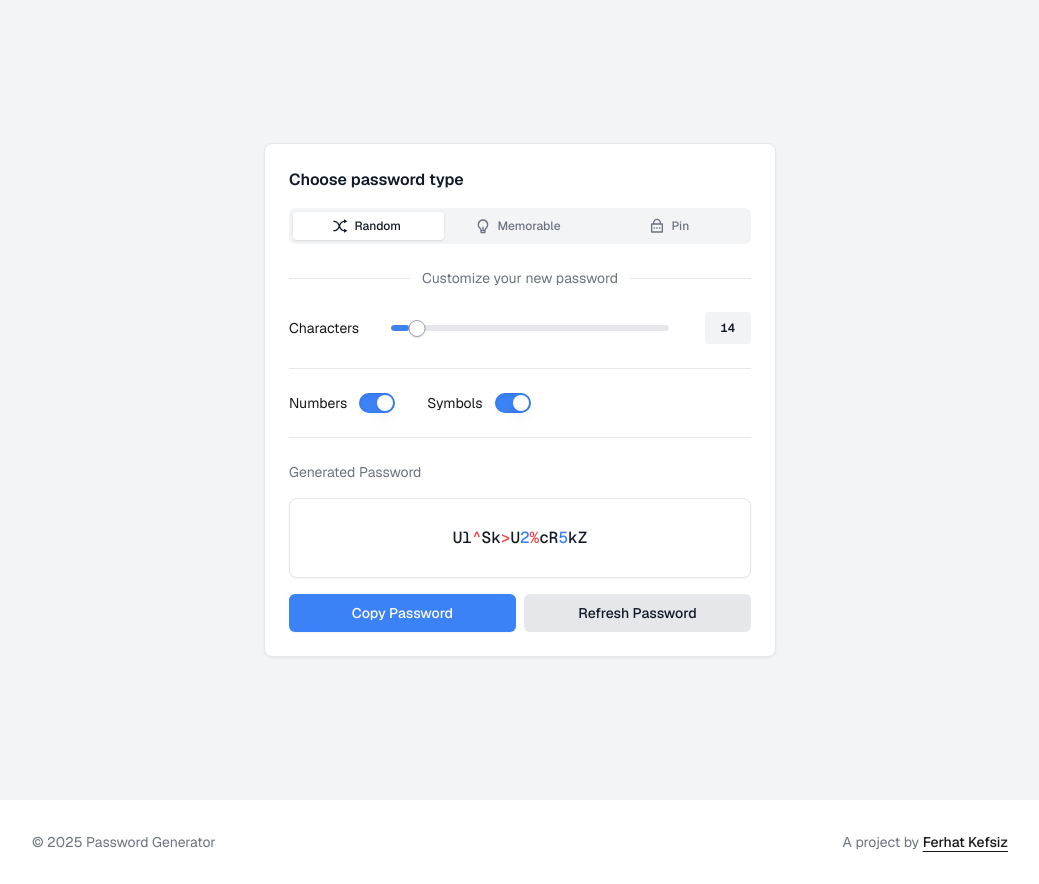
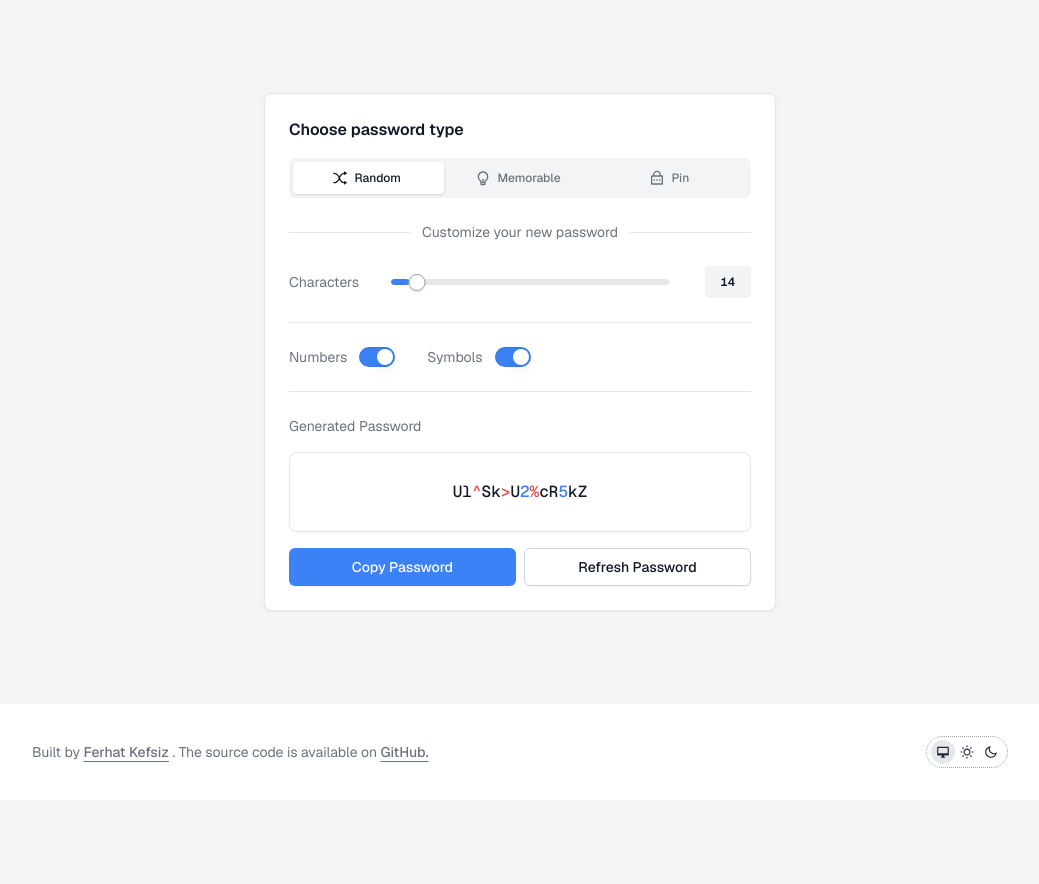
Before and after one commit to ferhatkefsiz/password-generator, a Next.js app: page / in a window 1280 px wide. Shown: the whole page, without its empty margins (120-1159 px from the left). After the commit the page ends 800 px from the top, so only its background shows below. Built offline with nearby package versions, Linux system fonts and the light colour scheme.

Commit message:
feat: add ThemeSwitcher

```diff
--- a/package.json
+++ b/package.json
@@ -15,9 +15,10 @@
     "@radix-ui/react-tabs": "^1.1.3",
     "@remixicon/react": "^4.6.0",
     "clsx": "^2.1.1",
+    "next": "15.1.7",
+    "next-themes": "^0.4.6",
     "react": "^19.0.0",
     "react-dom": "^19.0.0",
-    "next": "15.1.7",
     "tailwind-merge": "^3.0.1",
     "tailwind-variants": "^0.3.1"
   },
--- a/src/app/layout.tsx
+++ b/src/app/layout.tsx
@@ -2,13 +2,15 @@ import type { Metadata } from "next";
 import { cx } from "@/lib/utils";
 
 import { Geist, Geist_Mono } from "next/font/google";
+import { ThemeProvider } from "next-themes";
 
 import "./globals.css";
 import Footer from "@/modules/Footer";
 
 export const metadata: Metadata = {
-  title: "Create Next App",
-  description: "Generated by create next app",
+  title: "Free Password Generator | Create Strong Passwords",
+  description:
+    "Easy and secure password generator that's completely free and safe to use. Generate strong passwords and passphrases for every online account with the strong Bitwarden password generator, and get the latest best practices on how to maintain password security and privacy online.",
 };
 
 const geistSans = Geist({
@@ -35,10 +37,18 @@ export default function RootLayout({
         geistSans.variable,
         geistMono.variable,
       )}
+      suppressHydrationWarning
     >
-      <body className="font-sans">
-        {children}
-        <Footer />
+      <body className="font-sans bg-gray-100 dark:bg-gray-900 min-h-screen flex flex-col">
+        <ThemeProvider
+          attribute="class"
+          defaultTheme="system"
+          disableTransitionOnChange
+          enableSystem
+        >
+          {children}
+          <Footer />
+        </ThemeProvider>
       </body>
     </html>
   );
--- a/src/app/page.tsx
+++ b/src/app/page.tsx
@@ -99,7 +99,7 @@ export default function Home() {
   }, [password]);
 
   return (
-    <div className="flex items-center justify-center min-h-screen p-4 bg-gray-100 dark:bg-gray-900">
+    <div className="flex items-center justify-center p-4 mt-auto">
       <Card className="mx-auto max-w-lg">
         <h3 className="font-semibold text-gray-900 dark:text-gray-50">
           Choose password type
@@ -115,17 +115,17 @@ export default function Home() {
           }}
         >
           <TabsList variant="solid" className="w-full grid grid-cols-3">
-            <TabsTrigger value="random-password" className="gap-1.5 py-1.5">
+            <TabsTrigger value="random-password" className="gap-1.5 py-2">
               <RiShuffleLine className="whitespace-nowrap -ml-1 min-w-4 size-4" aria-hidden="true" />
               <span className="text-xs">Random</span>
             </TabsTrigger>
 
-            <TabsTrigger value="memorable-password" className="gap-1.5 py-1.5">
+            <TabsTrigger value="memorable-password" className="gap-1.5 py-2">
               <RiLightbulbLine className="whitespace-nowrap -ml-1 min-w-4 size-4" aria-hidden="true" />
               <span className="text-xs">Memorable</span>
             </TabsTrigger>
 
-            <TabsTrigger value="pin-password" className="gap-1.5 py-1.5">
+            <TabsTrigger value="pin-password" className="gap-1.5 py-2">
               <RiLockPasswordLine className="whitespace-nowrap -ml-1 min-w-4 size-4" aria-hidden="true" />
               <span className="text-xs">Pin</span>
             </TabsTrigger>
@@ -175,7 +175,7 @@ export default function Home() {
               <Button onClick={handleCopyPassword}>
                 {copied ? "Copied!" : "Copy Password"}
               </Button>
-              <Button onClick={handleRefreshPassword} variant="light">
+              <Button onClick={handleRefreshPassword} variant="secondary">
                 Refresh Password
               </Button>
             </div>
--- /dev/null
+++ b/src/components/ThemeSwitcher.tsx
@@ -0,0 +1,88 @@
+/* eslint-disable @typescript-eslint/no-unused-vars */
+"use client";
+
+import { cx } from "@/lib/utils";
+import { useTheme } from "next-themes";
+import { type ComponentProps, useDeferredValue } from "react";
+import { RiMacLine, RiMoonLine, RiSunLine } from "@remixicon/react";
+
+const THEMES = [
+  {
+    type: "system",
+    icon: (props: any) => {
+      return <RiMacLine {...props} />;
+    },
+    label: "system theme",
+  },
+  {
+    type: "light",
+    icon: (props: any) => <RiSunLine {...props} />,
+    label: "light theme",
+  },
+  {
+    type: "dark",
+    icon: (props: any) => <RiMoonLine {...props} />,
+    label: "dark theme",
+  },
+] as const;
+
+type Theme = (typeof THEMES)[number]["type"];
+
+interface ThemeSwitcherProps
+  extends Omit<ComponentProps<"div">, "onChange" | "value" | "defaultValue"> {
+  value?: Theme;
+  onChange?: (theme: Theme) => void;
+  defaultValue?: Theme;
+}
+
+function ThemeSwitcher({
+  value,
+  onChange,
+  defaultValue,
+  className,
+  ...props
+}: ThemeSwitcherProps) {
+  const { theme, setTheme } = useTheme();
+  const deferredTheme = useDeferredValue(theme, "system");
+
+  return (
+    <div
+      className={cx(
+        "relative isolate inline-flex h-8 items-center rounded-full border border-dotted border-gray-400 dark:border-gray-700 px-1",
+        className,
+      )}
+      {...props}
+    >
+      {THEMES.map(({ type, icon: Icon, label }) => {
+        const isActive = deferredTheme === type;
+
+        return (
+          <button
+            aria-label={`Switch to ${label}`}
+            className="group relative size-6 rounded-full transition duration-200 ease-out"
+            key={type}
+            onClick={() => setTheme(type)}
+            title={`Switch to ${label}`}
+            type="button"
+            data-umami-event={`Switch Theme to ${type}`}
+          >
+            {isActive && (
+              <div className="-z-1 absolute inset-0 rounded-full dark:bg-gray-800 bg-gray-200" />
+            )}
+            <Icon
+              className={cx(
+                "relative m-auto size-3.5",
+                "transition duration-200 ease-out",
+                isActive
+                  ? "dark:text-gray-100 text-gray-800"
+                  : "dark:text-gray-100 text-gray-800 group-hover:text-gray-400 group-focus-visible:text-gray-400 group-hover:dark:text-gray-400 group-focus-visible:dark:text-gray-400",
+              )}
+            />
+          </button>
+        );
+      })}
+    </div>
+  );
+}
+
+export { ThemeSwitcher };
--- a/src/modules/Footer.tsx
+++ b/src/modules/Footer.tsx
@@ -1,22 +1,34 @@
+import { ThemeSwitcher } from "@/components/ThemeSwitcher";
+import Link from "next/link";
+
 export default function Footer() {
   return (
-    <div className="max-w-5xl w-full mx-auto px-4 sm:px-6">
-      <footer className="relative py-8">
-        <div className="flex justify-between gap-2 max-sm:flex-col max-sm:text-center">
+    <div className="bg-white dark:bg-gray-950 mt-auto">
+      <footer className="relative py-8 max-w-5xl w-full mx-auto px-4 sm:px-6">
+        <div className="flex flex-col items-start gap-y-4 lg:flex-row w-full lg:items-center lg:justify-between">
           <p className="dark:text-gray-400 text-gray-500 text-sm">
-            &copy; {new Date().getFullYear()} Password Generator
-          </p>
-          <p className="dark:text-gray-400 text-gray-500 text-sm">
-            A project by{" "}
-            <a
-              className="text-foreground decoration-border font-medium underline underline-offset-4 hover:no-underline"
-              href="https://ferhatkefsiz.com/"
+            Built by{" "}
+            <span>
+              <Link
+                href="https://ferhatkefsiz.com"
+                className="font-medium underline underline-offset-4"
+                target="_blank"
+                rel="noopener noreferrer"
+              >
+                Ferhat Kefsiz
+              </Link>
+            </span>{" "}
+            . The source code is available on{" "}
+            <Link
+              href="https://github.com/ferhatkefsiz/password-generator"
+              className="font-medium underline underline-offset-4"
               target="_blank"
               rel="noopener noreferrer"
             >
-              Ferhat Kefsiz
-            </a>
+              GitHub.
+            </Link>
           </p>
+          <ThemeSwitcher />
         </div>
       </footer>
     </div>
--- a/src/modules/generators/MemorablePassword.tsx
+++ b/src/modules/generators/MemorablePassword.tsx
@@ -22,7 +22,7 @@ export default function MemorablePassword({
   return (
     <div>
       <div className="flex items-center gap-8">
-        <span className="dark:text-gray-400 text-sm select-none">
+        <span className="dark:text-gray-400 text-gray-500 text-sm select-none">
           Characters
         </span>
 
@@ -45,7 +45,7 @@ export default function MemorablePassword({
         <div className="flex items-center space-x-3">
           <label
             htmlFor="capitalize-first-letter"
-            className="dark:text-gray-400 text-sm select-none"
+            className="dark:text-gray-400 text-gray-500 text-sm select-none"
           >
             Capitalize the first letter
           </label>
@@ -58,7 +58,7 @@ export default function MemorablePassword({
         <div className="flex items-center space-x-3">
           <label
             htmlFor="full-words"
-            className="dark:text-gray-400 text-sm select-none"
+            className="dark:text-gray-400 text-gray-500 text-sm select-none"
           >
             Use full words
           </label>
--- a/src/modules/generators/PinPassword.tsx
+++ b/src/modules/generators/PinPassword.tsx
@@ -15,7 +15,7 @@ export default function PinPassword({
     <div>
       <div className="flex items-center gap-8">
         <div className="flex items-center space-x-3">
-          <span className="dark:text-gray-400 text-sm select-none">
+          <span className="dark:text-gray-400 text-gray-500 text-sm select-none">
             Characters
           </span>
         </div>
--- a/src/modules/generators/RandomPassword.tsx
+++ b/src/modules/generators/RandomPassword.tsx
@@ -23,7 +23,7 @@ export default function RandomPassword({
     <div>
       <div className="flex items-center gap-8">
         <div className="flex items-center space-x-3">
-          <span className="dark:text-gray-400 text-sm select-none">
+          <span className="dark:text-gray-400 text-gray-500 text-sm select-none">
             Characters
           </span>
         </div>
@@ -46,7 +46,7 @@ export default function RandomPassword({
         <div className="flex items-center space-x-3">
           <label
             htmlFor="numbers"
-            className="dark:text-gray-400 text-sm select-none"
+            className="dark:text-gray-400 text-gray-500 text-sm select-none"
           >
             Numbers
           </label>
@@ -60,7 +60,7 @@ export default function RandomPassword({
         <div className="flex items-center space-x-3">
           <label
             htmlFor="symbols"
-            className="dark:text-gray-400 text-sm select-none"
+            className="dark:text-gray-400 text-gray-500 text-sm select-none"
           >
             Symbols
           </label>
--- a/tailwind.config.ts
+++ b/tailwind.config.ts
@@ -7,6 +7,7 @@ const config: Config = {
     "./src/modules/**/*.{js,ts,jsx,tsx,mdx}",
     "./src/lib/**/*.{js,ts,jsx,tsx,mdx}",
   ],
+  darkMode: "class",
   theme: {
     extend: {
       fontFamily: {
```
Also changed, not shown: .eslintrc.json, 2 other files (tests, documents, lock files or other folders).
